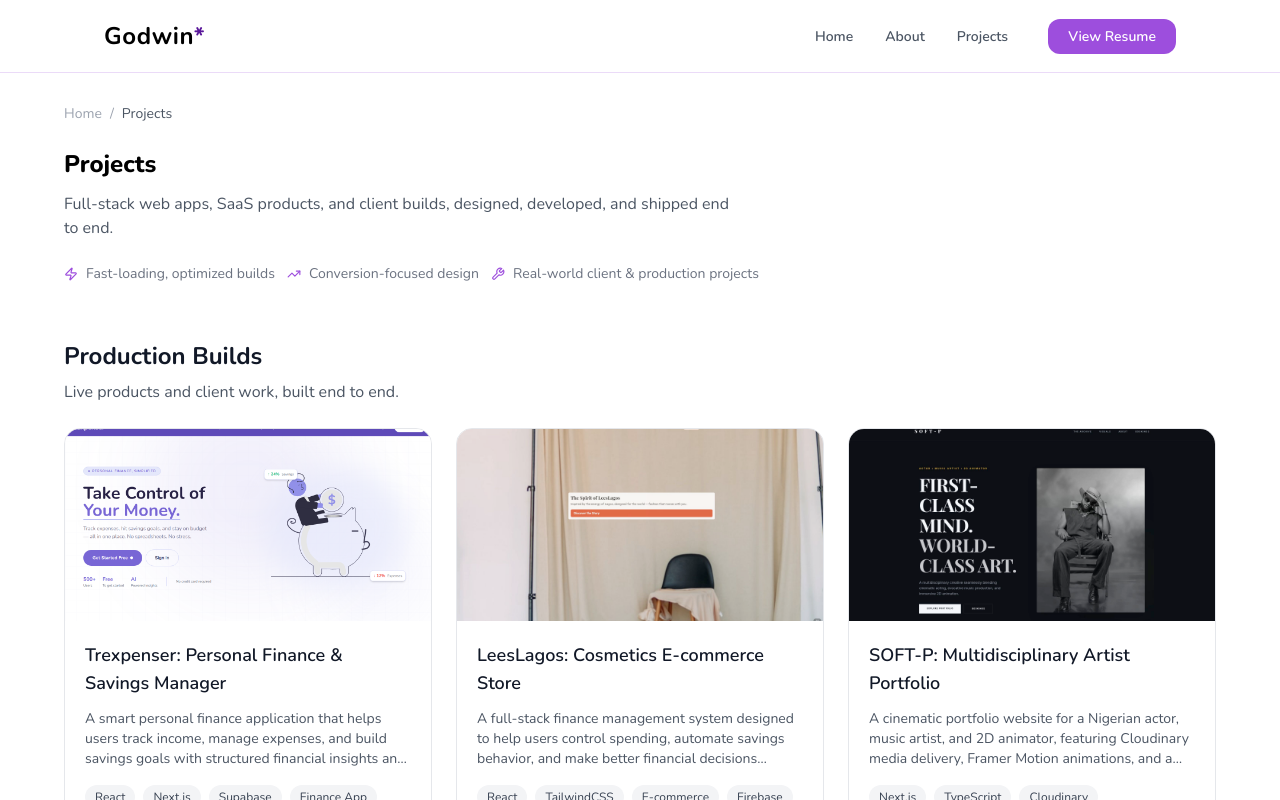
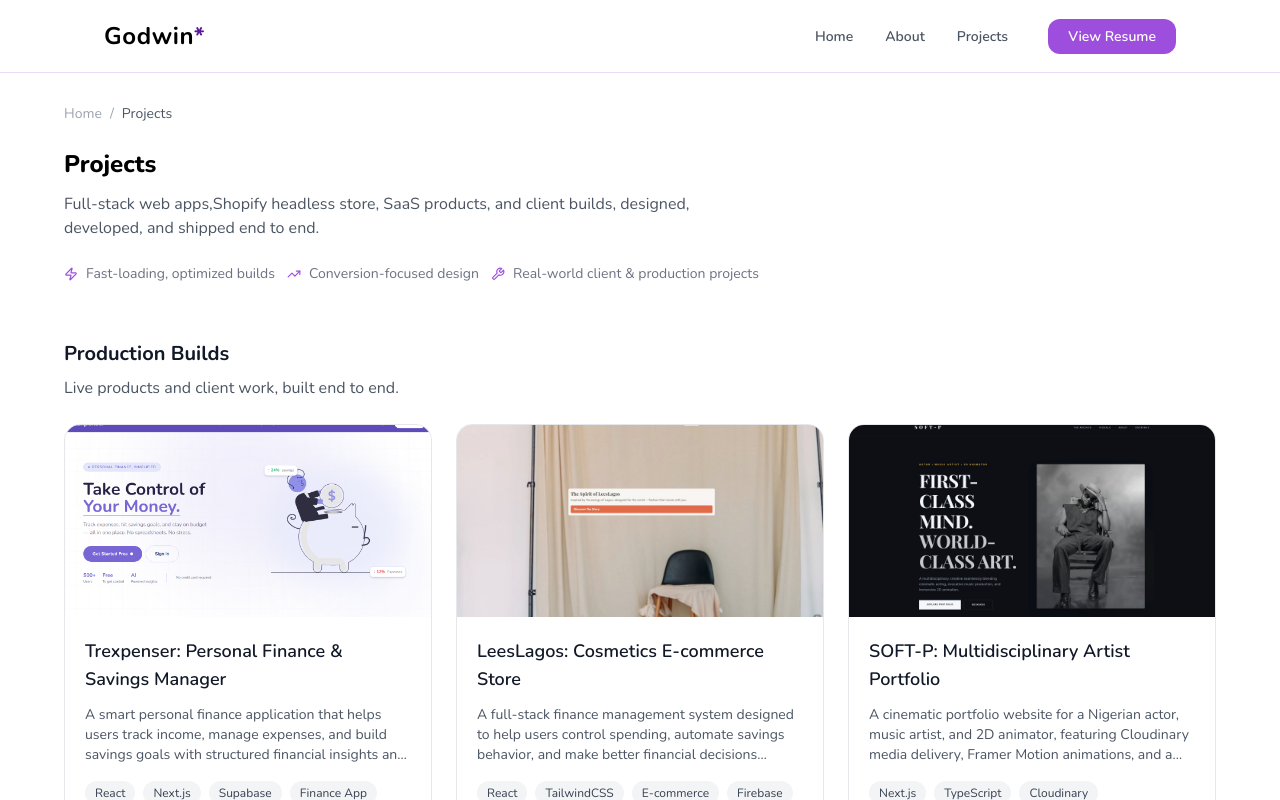
Before and after one commit to Abosi-Godwin/Abosi, a Next.js app: page /projects in a window 1280 px wide. Shown: the top 800 px of the page. Built offline with nearby package versions, Linux system fonts and the light colour scheme.

Commit message:
more improvements

```diff
--- a/app/projects/page.tsx
+++ b/app/projects/page.tsx
@@ -1,4 +1,4 @@
- import { Metadata } from "next";
+import { Metadata } from "next";
 import { LuZap, LuTrendingUp, LuWrench, LuGithub } from "react-icons/lu";
 import { projects, practiceProjects } from "../utils/assets";
 import Heading from "../components/Heading";
@@ -79,7 +79,7 @@ const SectionHeading = ({
     description: string;
 }) => (
     <div className="mt-14">
-        <h2 className="text-2xl font-bold text-gray-900">{title}</h2>
+        <h2 className="text-xl font-bold text-gray-900">{title}</h2>
         <p className="mt-2 max-w-2xl text-gray-600">{description}</p>
     </div>
 );
@@ -116,7 +116,7 @@ const ProjectsPage = () => {
                     <div className="text-left md:text-left">
                         <Heading text="Projects" />
                         <p className="mt-3 text-gray-600 max-w-2xl">
-                            Full-stack web apps, SaaS products, and client
+                            Full-stack web apps,Shopify headless store, SaaS products, and client
                             builds, designed, developed, and shipped end to end.
                         </p>
                     </div>
```
